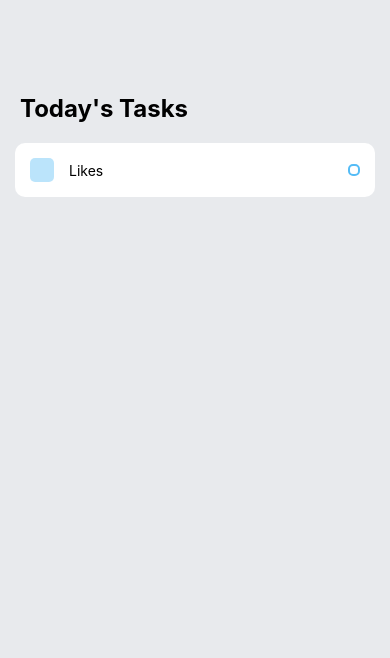
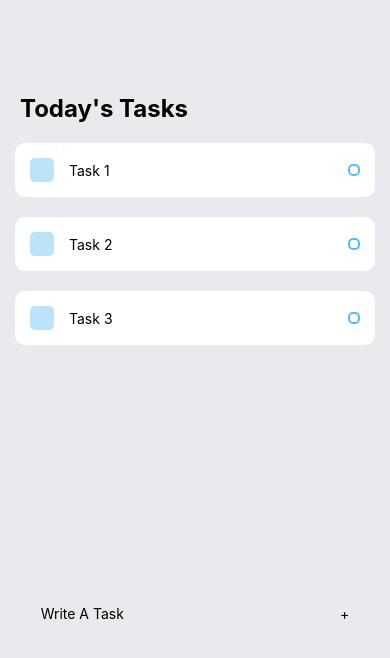
Before and after one commit to medobarakat/Todo-App, a React Native app: screen / in a window 390 px wide. Shown: the top 658 px of the page. Built offline with nearby package versions, Linux system fonts and the light colour scheme.

Commit message:
adding buttons

```diff
--- a/App.js
+++ b/App.js
@@ -1,5 +1,13 @@
 import { StatusBar } from "expo-status-bar";
-import { StyleSheet, Text, View } from "react-native";
+import {
+  StyleSheet,
+  Text,
+  View,
+  KeyboardAvoidingView,
+  Platform,
+  TextInput,
+  TouchableOpacity,
+} from "react-native";
 import Tasks from "./components/tasks";
 
 export default function App() {
@@ -7,7 +15,19 @@ export default function App() {
     <View style={styles.container}>
       <View>
         <Text style={styles.header}>Today's Tasks</Text>
-        <Tasks />
+        <Tasks text={"task 1"} />
+        <Tasks text={"task 2"} />
+        <Tasks text={"task 3"} />
+      </View>
+      <View>
+        <KeyboardAvoidingView behavior="padding" style={styles.container2}>
+          <TextInput placeholder="Write A Task" style={styles.input} />
+          <TouchableOpacity>
+            <View style={styles.btncontainer}>
+              <Text style={styles.btn}>+</Text>
+            </View>
+          </TouchableOpacity>
+        </KeyboardAvoidingView>
       </View>
       <StatusBar style="auto" />
     </View>
@@ -25,4 +45,14 @@ const styles = StyleSheet.create({
     fontWeight: "bold",
     marginTop: 94,
   },
+  container2: {
+    width: "100%",
+    position: "absolute",
+    top: 260,
+    flexDirection: "row",
+    justifyContent: "space-around",
+  },
+  input: {},
+  btncontainer: {},
+  btn: {},
 });
--- a/components/tasks.js
+++ b/components/tasks.js
@@ -1,12 +1,12 @@
 import { View, Text, StyleSheet } from "react-native";
 import React from "react";
 
-const Tasks = () => {
+const Tasks = ({ text }) => {
   return (
     <View style={styles.container}>
       <View style={styles.left}>
         <View style={styles.rectangle}></View>
-        <Text style={styles.text}>Likes </Text>
+        <Text style={styles.text}>{text} </Text>
       </View>
       <View style={styles.circle}></View>
     </View>
@@ -42,6 +42,7 @@ const styles = StyleSheet.create({
   text: {
     fontSize: 14,
     maxWidth: "80%",
+    textTransform: "capitalize",
   },
   circle: {
     width: 12,
```
